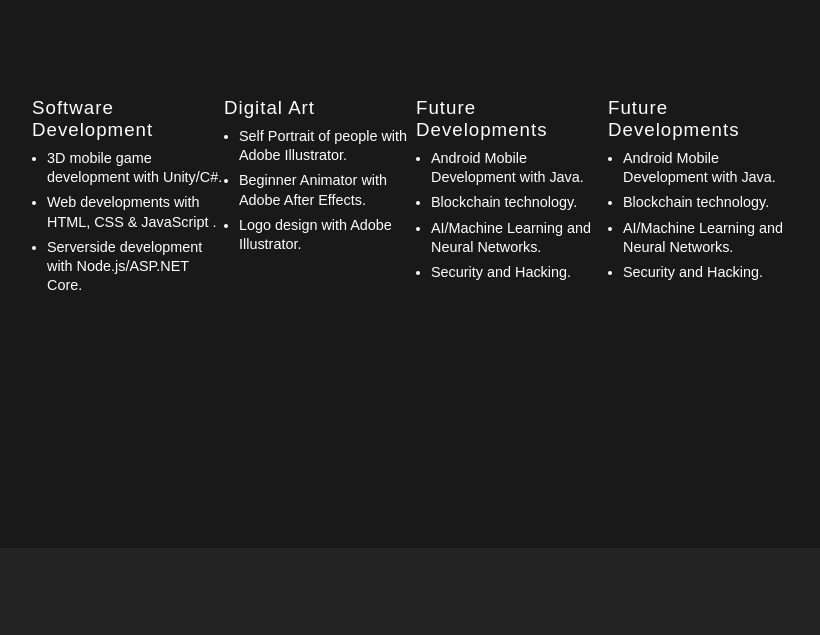
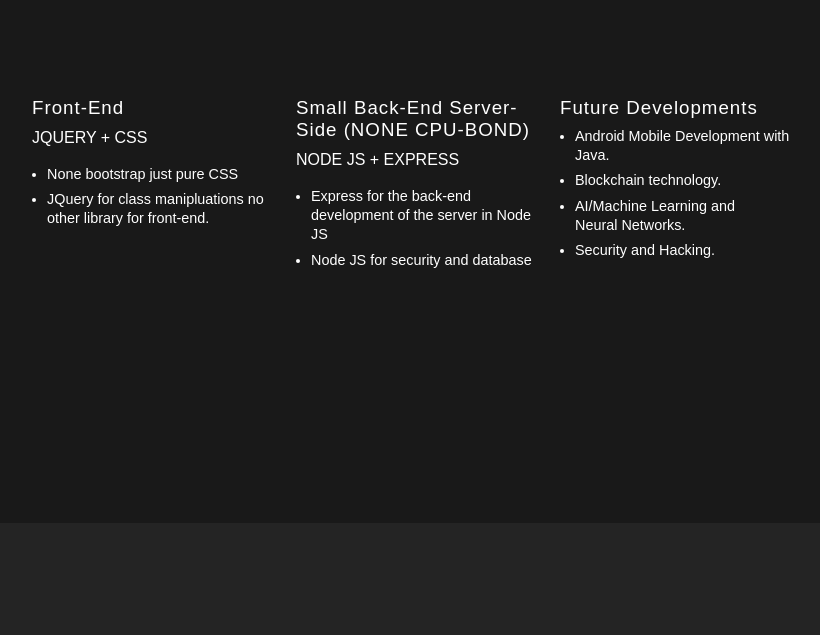
Before and after one commit to uitwaaien6/My-Personal-Website, a website: page public/software.html in a window 1280 px wide. Shown: the part 1011-1646 px from the top of the page, without its empty margins (224-1044 px from the left). Drawn offline with nearby package versions, Linux system fonts and the light colour scheme; no server answers.

Commit message:
casual software page header bug has to be fixed

```diff
--- a/public/css/software.css
+++ b/public/css/software.css
@@ -182,6 +182,10 @@
     font-weight: normal;
 }
 
+.architecture-table-row p {
+    padding: 10px 0;
+}
+
 .architecture-table-row ul {
     padding-left: 15px;
     padding-top: 5px;
--- a/public/js/softwareInterface.js
+++ b/public/js/softwareInterface.js
@@ -1,6 +1,6 @@
 'use strict';
 
-$(window).ready(() => {
+$(window).ready(() => UIController.init());
 
 class UserInterface {
 
@@ -81,6 +81,7 @@
     }
 }
 
+
 class UIController {
 
     static initSoftwareInterface() {
@@ -90,12 +91,8 @@
         UserInterface.minifyHeader();
     }
 
-        static initUIController() {
+    static init() {
         this.initSoftwareInterface();
     }
 
 }
-
-    UIController.initUIController();
-
-});
--- a/public/software.html
+++ b/public/software.html
@@ -94,31 +94,19 @@
                     <h2>MY WEBSITE ARCHITECTURE</h2>
                     <div class="architecture-table">
                         <div class="architecture-table-row">
-                            <h3>Software Development</h3>
-
+                            <h3>Front-End</h3>
+                            <p>JQUERY + CSS</p>
                             <ul>
-                                <li>3D mobile game development  with Unity/C#.</li>
-                                <li>Web developments with HTML, CSS & JavaScript .</li>
-                                <li>Serverside development with Node.js/ASP.NET Core.</li>
+                                <li>None bootstrap just pure CSS</li>
+                                <li>JQuery for class manipluations no other library for front-end.</li>
                             </ul>
                         </div>
                         <div class="architecture-table-row">
-                            <h3>Digital Art</h3>
-
+                            <h3>Small Back-End Server-Side (NONE CPU-BOND)</h3>
+                            <p>NODE JS + EXPRESS</p>
                             <ul>
-                                <li>Self Portrait of people  with Adobe Illustrator.</li>
-                                <li>Beginner Animator with Adobe After Effects.</li>
-                                <li>Logo design with  Adobe Illustrator.</li>
-                            </ul>
-                        </div>
-                        <div class="architecture-table-row">
-                            <h3>Future Developments</h3>
-
-                            <ul>
-                                <li>Android Mobile Development with Java.</li>
-                                <li>Blockchain technology.</li>
-                                <li>AI/Machine Learning and <br> Neural Networks.</li>
-                                <li>Security and Hacking.</li>
+                                <li>Express for the back-end development of the server in Node JS</li>
+                                <li>Node JS for security and database</li>
                             </ul>
                         </div>
                         <div class="architecture-table-row">
```
Also changed, not shown: public/css/main.css (+4 -3 lines), public/js/UserInterface.js (+3 -6 lines), public/index.html (line endings or trailing spaces). Lines whose indentation alone changed are shown as unchanged.
